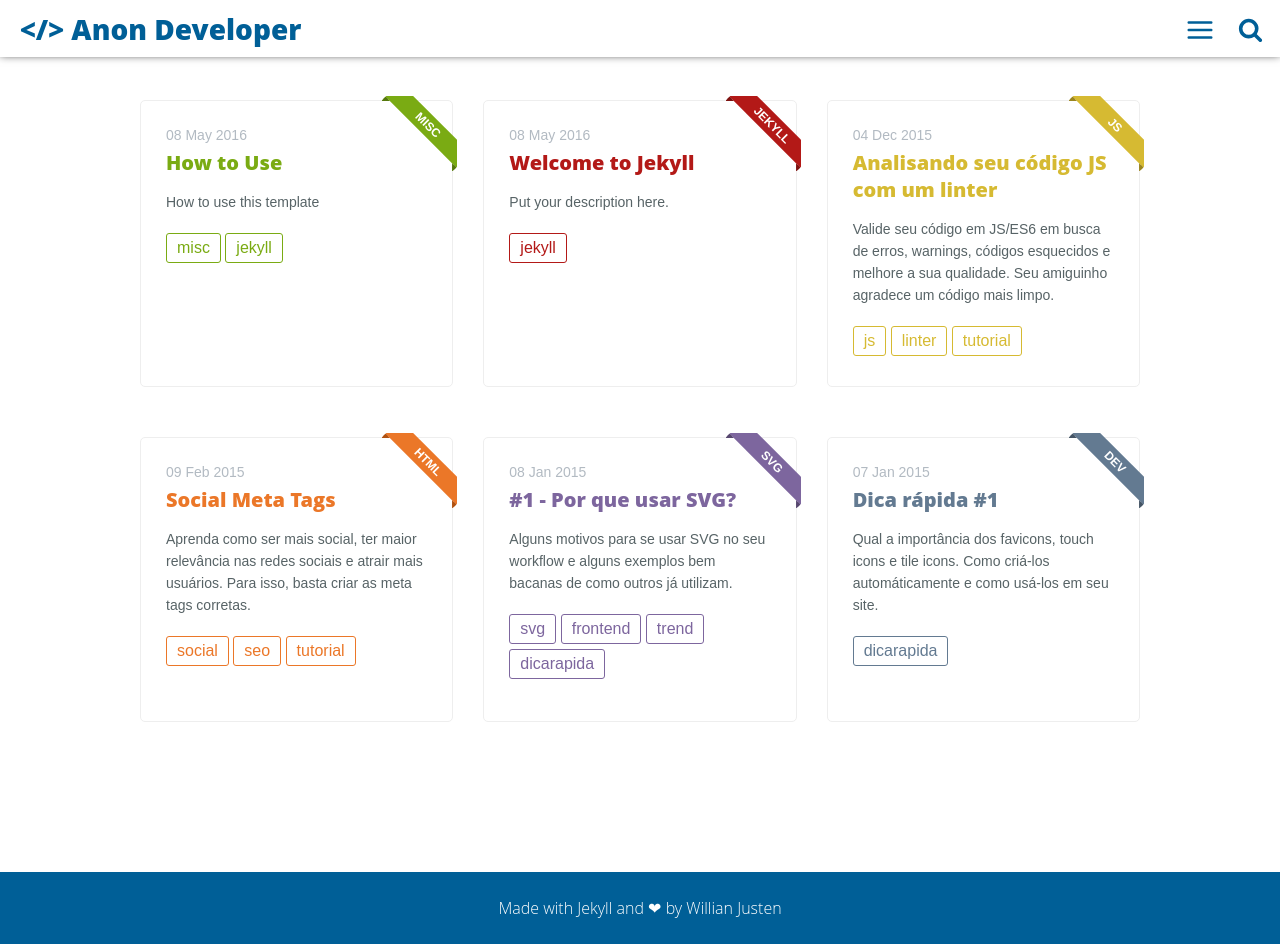
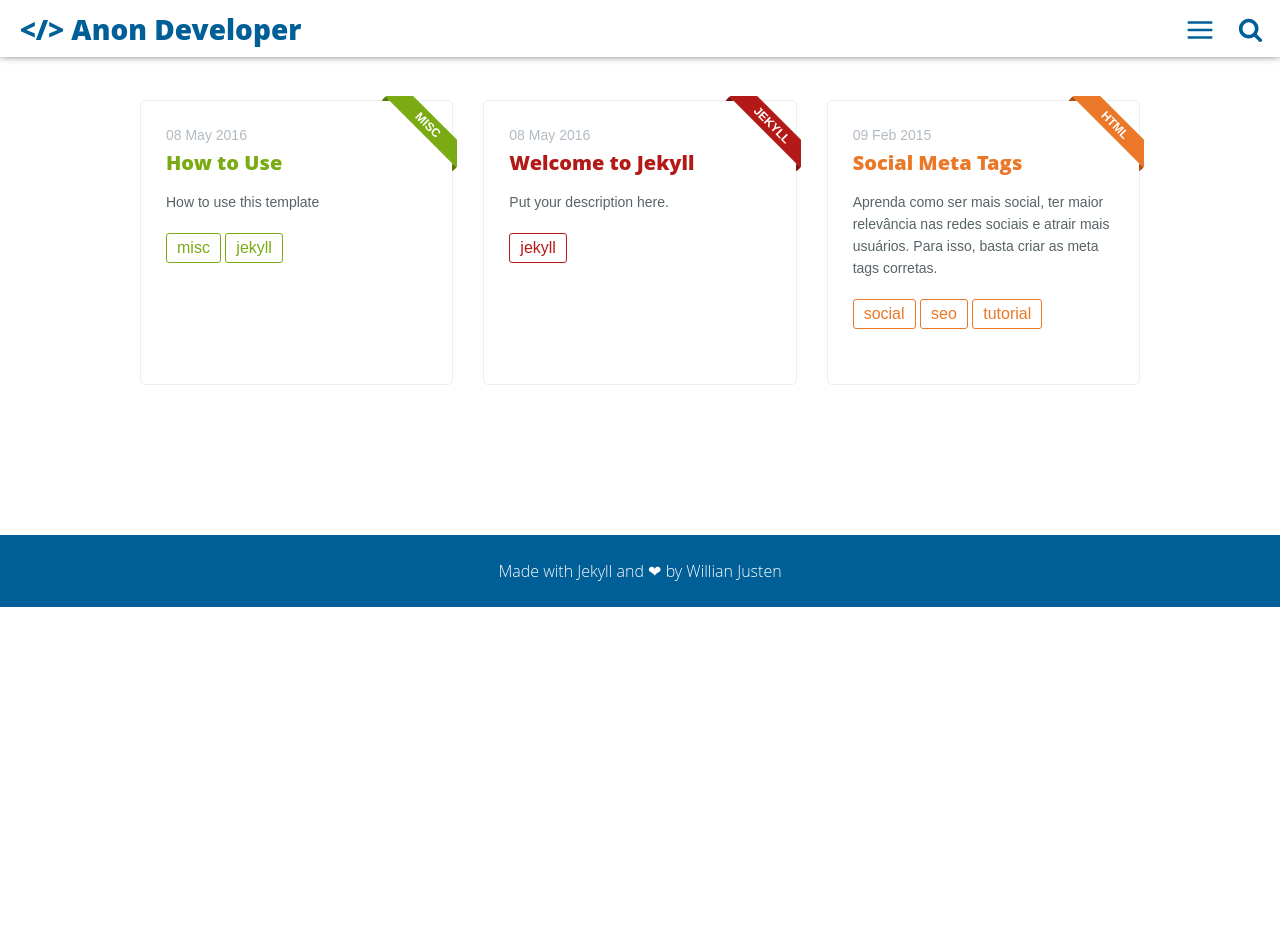
Before and after one commit to s-flow/s-flow.github.io, a Jekyll site: the page built from index.html, in a window 1280 px wide and 944 px high. Built offline with Jekyll 4.4.1, drawn with Linux system fonts in a browser that asks for light colours; part of the change alters nothing that is shown.

Commit message:
프로필 업데이트
프로필 업데이트 및 더미 파일 삭제

```diff
--- a/_config.yml
+++ b/_config.yml
@@ -1,14 +1,14 @@
 # Site settings
 title: s-flow's blog
 description: programming study blog
-baseurl: "/" # the subpath of your site, e.g. /blog
+baseurl: "" # the subpath of your site, e.g. /blog
 url: "https://s-flow.github.io" # the base hostname & protocol for your site e.g. http://willianjusten.com.br
 
 # User settings
 username: hyerim
 user_description: developer
 email: s.flow.origin@gmail.com
-github_username:  s-flow.github.io
+github_username:  s-flow
 
 
 # Build settings
--- a/_posts/2015-01-07-dica-rapida-1.md
+++ /dev/null
@@ -1,148 +0,0 @@
----
-layout: post
-title: "Dica rápida #1"
-date: 2015-01-07 21:31:05
-description: "Detalhes fazem a diferença, vamos falar sobre Favicons, Touch Icons e Tile Icons e como eles fazem a diferença."
-main-class: 'dev'
-color: '#637a91'
-tags:
-- "dicarapida"
-twitter_text: "Favicons, touch icons e tile icons..."
-introduction: "Qual a importância dos favicons, touch icons e tile icons. Como criá-los automáticamente e como usá-los em seu site."
----
-
-Já que estou participando da campanha do [Fernando Daciuk](http://blog.da2k.com.br/) que é o **#1postperday**, resolvi criar uma outra hashtag, que será a **#dicarapida**. Como o próprio nome diz, serão dicas rápidas, mas que as vezes a gente não faz ou esquece ou ninguém falou por ser "bobo".
-
-A minha ideia também será postar coisas em um nível também iniciante, assim ajuda uma galera nova, que está começando agora.
-
-## Favicons
-
-![Favicons](/assets/img/dica-rapida-1/favicons.png)
-
-Pequenos e bastante simples, mas que já ajudam a identificar um site sem necessidade de mais nenhuma informação. Aposto que você sabe todos os sites que estão abertos na imagem acima =)
-
-Antigamente os favicons eram somente na extensão `.ico` e possuiam um tamanho padrão de `16x16`. E a partir da windows 7, com a possibilidade de se adicionar sites na barra de tarefas o tamanho foi passado para 3 versões:
-
-* `16x16`: tamanho na barra de endereço
-* `32x32`: ícone na barra de tarefas ou atalhos
-* `24x24`: favorito no browser
-
-Mas se você acha que irá precisar criar então 3 arquivos diferentes, se enganou, a extensão `.ico` permite ter várias dimensões em um mesmo arquivo. E se você quiser gerar automático, tem esse [site aqui](http://www.favicomatic.com/).
-
-### E como faço isso funcionar?
-
-Basta adicionar a seguinte `meta tag` no `head`:
-
-{% highlight html %}
-<link rel="shortcut icon" href="/img/icons/favicon.ico" type="image/x-icon">
-{% endhighlight %}
-
-Algumas pessoas apoiam utilizar um formato mais adaptável que é o `png` usando as novas meta tags com size, como mostrado no código abaixo:
-
-{% highlight html %}
-<link rel="icon" type="image/png" href="/favicon-16x16.png" sizes="16x16">
-<link rel="icon" type="image/png" href="/favicon-32x32.png" sizes="32x32">
-<link rel="icon" type="image/png" href="/favicon-96x96.png" sizes="96x96">
-{% endhighlight %}
-
-### Mas se pode usar png, por que você vem me falar para usar o formato .ico que é velho??
-
-Simples! Nesse caso, eu digo que em time que se está ganhando não se mexe. É utilizado já deve ter uns 10 anos e funciona com suporte para browser novo, velho, ATÉ NO IE FUNCIONA! Então deixa eles felizes com um ícone pelo menos.
-
-## Touch Icons
-
-Com o advento dos devices da apple, ela decidiu criar meta-tags para lerem ícones de diferentes tamanhos e formatos, possibilitando uma qualidade maior quando o ícone fosse colocado na *home screen* ou favoritado no safari.
-
-De acordo com as versões do iOS e o aparelho, temos os seguintes tamanhos:
-
-<table style="width: 800px">
-<tbody><tr>
-<th>Device</th>
-<th>Screen</th>
-<th>iOS version</th>
-<th>Icon size</th>
-</tr><tr>
-</tr><tr>
-<td rowspan="4">iPhone</td>
-<td rowspan="2">Classic</td>
-<td>6 and prior</td>
-<td>57x57</td>
-</tr>
-<tr>
-<td>7</td>
-<td>60x60</td>
-</tr>
-<tr>
-<td rowspan="2">Retina</td>
-<td>6 and prior</td>
-<td>114x114</td>
-</tr>
-<tr>
-<td>7</td>
-<td>120x120</td>
-</tr>
-<tr>
-<td rowspan="4">iPad</td>
-<td rowspan="2">Classic</td>
-<td>6 and prior</td>
-<td>72x72</td>
-</tr>
-<tr>
-<td>7</td>
-<td>76x76</td>
-</tr>
-<tr>
-<td rowspan="2">Retina</td>
-<td>6 and prior</td>
-<td>144x144</td>
-</tr>
-<tr>
-<td>7</td>
-<td>152x152</td>
-</tr>
-</tbody></table>
-
-####JESUS, MARIA, JOSÉ, É IMAGEM PARA CARAMBA! NÃO VOU FAZER ISSO!
-
-Relaxa amigo, existem geradores na net, esses dois abaixo são muito bons:
-
-* [Real Favicon Generator](http://realfavicongenerator.net/)
-* [Iconogen](http://iconogen.com/)
-
-E como faço para os apps lerem isso aí?
-
-{% highlight html %}
-<link rel="apple-touch-icon" sizes="57x57" href="/apple-touch-icon-57x57.png">
-<link rel="apple-touch-icon" sizes="114x114" href="/apple-touch-icon-114x114.png">
-<link rel="apple-touch-icon" sizes="72x72" href="/apple-touch-icon-72x72.png">
-<link rel="apple-touch-icon" sizes="144x144" href="/apple-touch-icon-144x144.png">
-<link rel="apple-touch-icon" sizes="60x60" href="/apple-touch-icon-60x60.png">
-<link rel="apple-touch-icon" sizes="120x120" href="/apple-touch-icon-120x120.png">
-<link rel="apple-touch-icon" sizes="76x76" href="/apple-touch-icon-76x76.png">
-<link rel="apple-touch-icon" sizes="152x152" href="/apple-touch-icon-152x152.png">
-{% endhighlight %}
-
-E prontinho, olha que legal, já funciona!!
-
-![Imagem em um ipad](/assets/img/dica-rapida-1/icon-apple-circle.png)
-
-## Tile Icons
-
-Com o desenvolvimento do windows 8 e do surface, agora temos aquela interface flat e os ícones também mudaram. Para se adaptar a isso, a M$ também resolveu criar suas meta tags e passou a definí-las como `tiles`.
-
-Para fazer funcionar, basta adicionar as seguintes linhas no head:
-
-{% highlight html %}
-<meta name="msapplication-TileColor" content="#0562DC">
-<meta name="msapplication-TileImage" content="/mstile-144x144.png">
-{% endhighlight %}
-
-#### E como faço para testar se eu não uso essa porcaria de windows 8?
-
-Tem [esse site](http://www.buildmypinnedsite.com/), que cria o tile e ainda mostra um preview para você.
-
-## Conclusão
-
-Pequenos detalhes fazem grandes diferenças e passam de simples sites feitos por sobrinhos, para sites profissionais. Se liga, faz um trabalho legal e será recompensado.
-
-Fica aqui a primeira #dicarapida, quer que eu fale de algum assunto? Manda para [@willian_justen](https://twitter.com/Willian_justen) com a hashtag ou comenta aqui embaixo.
--- a/_posts/2015-01-08-por-que-usar-svg.md
+++ /dev/null
@@ -1,86 +0,0 @@
----
-layout: post
-title: "#1 - Por que usar SVG?"
-date: 2015-01-08 08:39:47
-description: "O SVG finalmente começa dar o ar das graças e você vai saber aqui o porquê disso."
-main-class: 'svg'
-color: '#7D669E'
-tags:
-- svg
-- frontend
-- trend
-- "dicarapida"
-image: "/assets/img/por-que-usar-svg/coloridos.jpg"
-categories:
-- "O mundo mágico do SVG"
-twitter_text: "Por que você deveria estar usando SVG?"
-introduction: "Alguns motivos para se usar SVG no seu workflow e alguns exemplos bem bacanas de como outros já utilizam."
----
-
-## Meu histórico
-
-Muita gente sabe que eu ❤ SVG e que venho tentado evangelizar de todas as formas essa tecnologia em todo lugar que eu passo. Meu primeiro trabalho foi a [Awesome-SVG](https://github.com/willianjusten/awesome-svg), que pode não parecer, mas deu um trabalho do caramba juntar todo conteúdo possível desse assunto, organizar, separar e ainda manter atualizado.
-
-Essa semana eu e meu amigo [Lucas Maia](https://github.com/lucasmaiaesilva) lançamos a tradução do [SVG Pocket Guide](http://svgpocketguide.com/) e que inclusive está [open source](https://github.com/jonitrythall/svgpocketguide/blob/master/svgpocketguide-ptbr.md) (Viu algum erro? Manda um Pull Request! É difícil fazer tudo sem nenhum errinho xD).
-
-Também palestrei no [Front in Bahia 2014](http://www.frontinbahia.com.br/) para substituir nosso amigo [Wilson Mendes](https://twitter.com/willmendesneto) que infelizmente não pôde participar. E foi lá que eu resolvi que iria contribuir mais com a comunidade, foi uma experiência tão boa e os feedbacks tão incríveis, que agora não quero mais parar =)
-
-Depois de ter feito essas coisas, algumas pessoas já ligam SVG a minha pessoa, como o Suissa diz: "o piá do SVG". E aí com isso, sempre recebo muitas perguntas e a principal delas é:
-
-## Por que usar SVG?
-
-Bom, pretendo fazer desse post, uma série sobre SVG, então serei bastante breve nesse post e só mostrar alguns dos motivos, se depois de todos eles, você não se interessar...<s>Posso fazer nada</s>
-
-### Rico em Detalhes e Cores
-
-![Coração feito de ícones coloridos](/assets/img/por-que-usar-svg/coloridos.jpg)
-
-Fonte: [Designmodo](http://designmodo.com/flat/)
-
-### Interativo e Estilizável via CSS
-
-![Ícone de uma lâmpada](/assets/img/por-que-usar-svg/animacao.gif)
-
-Fonte: [tutsplus](http://tutsplus.github.io/Styling-Iconic/styling/index.html)
-
-### Responsivo
-
-![Imagem de uma logo em vários tamanhos](/assets/img/por-que-usar-svg/responsivo.png)
-
-Fonte: [Codrops](http://tympanus.net/codrops/2014/08/19/making-svgs-responsive-with-css/)
-
-### Animações de alto nível
-
-![Animação desenhando uns frascos](/assets/img/por-que-usar-svg/animacao-2.gif)
-
-Fonte: [Panizzon](http://panizzon.ind.br/)
-
-### Perfeito para representação Gráfica
-
-![Gráfico](/assets/img/por-que-usar-svg/grafico.png)
-
-Fonte: [D3 example](http://bl.ocks.org/Caged/6476579)
-
-### Efeitos e Filtros
-
-![Uma imagem com diferentes efeitos](/assets/img/por-que-usar-svg/filtros.png)
-
-Fonte: [Web Platform](http://docs.webplatform.org/wiki/svg/tutorials/smarter_svg_filters)
-
-### Mais qualidades?
-
-* [Boa Compatibilidade](http://caniuse.com/#search=svg)
-* Podem ser minificados (Gzip)
-* [Maior Acessibilidade](http://www.sitepoint.com/tips-accessible-svg/)
-* Elementos de DOM para serem editados separadamente
-* É tudo código!! =)
-
-### Concluindo...
-
-Sabia de tudo? Se sabia porque não está usando?? Se está usando, se mostre! Contribue! Me chama no [twitter](http://twitter.com/Willian_justen), manda um Pull Request na [awesome-svg](https://github.com/willianjusten/awesome-svg), faz o caralho a 4 cara!
-
-Deixo para vocês uma última imagem e um link falando sobre quais as tendências de 2015, advinha quem aparece para caramba lá :p
-
-![SVG Trends](https://ihatetomatoes.net/wp-content/uploads/2014/12/img_assets_svg.jpg)
-
-[Design Trends de 2015](http://foundersgrid.com/design-trends-2015)
--- a/_posts/2015-12-04-analisando-seu-codigo-js-com-linter.md
+++ /dev/null
@@ -1,170 +0,0 @@
----
-layout: post
-title: "Analisando seu código JS com um linter"
-date: 2015-12-04 22:43:23
-image: '/assets/img/linter/errors-list.png'
-description: 'Valide seu código em JS/ES6 em busca de erros, warnings, códigos esquecidos e melhore a sua qualidade. Seu amiguinho agradece um código mais limpo.'
-main-class: 'js'
-color: '#D6BA32'
-tags:
-- js
-- linter
-- tutorial
-categories:
-twitter_text: 'Valide seu código em JS/ES6 em busca de erros e melhore a sua qualidade.'
-introduction: 'Valide seu código em JS/ES6 em busca de erros, warnings, códigos esquecidos e melhore a sua qualidade. Seu amiguinho agradece um código mais limpo.'
----
-
-## Introdução
-
-Faaaala pessoal, fazia muito tempo que eu não escrevia e confesso que isso já estava me agoniando. Então resolvi voltar a <s>falar besteiras</s> escrever!!
-
-Como não poderia deixar de ser, estou escrevendo ouvindo música. A playlist de hoje é [Brains](https://open.spotify.com/user/spotifybrazilian/playlist/0nUucSaL2BGl2VZlbY5TwR), uma playlist que está sendo montada lá na [CCXP](http://www.ccxp.com.br/), muita música maneira! Bota para tocar e vai lendo =D
-
-## Qualidade de Código
-
-Provavelmente você já passou horas escrevendo seu código lindo e aí, do nada, ele parou de funcionar. Então você ficou mais perdido que o John Travolta no Discurso da Dilma.
-
-![John Travolta Meme](https://media.giphy.com/media/FWXpxEbWcOapq/giphy.gif)
-
- Você, então, em toda sua humildade, chegou para um amigo e pediu para ele dar uma olhada e ele falou frases assim:
-
-> Você esqueceu de colocar o ponto e vírgula no final da linha. <br/>
-> Essa variável tá escrita errada, faltou um 'a' ali. <br/>
-> Cara, esse método não existe nessa linguagem...
-
-Se você já ficou puto com isso, sinta-se abraçado, porque eu também já cansei de cometer esses erros bobos que dava vontade de bater com a cara na parede depois de descobrir. Mas não fui só eu, nem só você, isso é normal do ser humano, não somos máquinas e as vezes uns detalhes passam sem percerbermos.
-
-No momento você está igual o John Travolta de novo.
-
-![John Question](https://media.giphy.com/media/FxufOs6bQwxO0/giphy.gif)
-
-## Entendi seu ponto, mas como evitar isso?
-
-Pensando nisso, foram criadas várias ferramentas para fazer análise por você. Seguem as principais e mais famosas:
-
-- [JSlint](http://www.jslint.com/)
-- [JSHint](http://jshint.com/)
-- [Eslint](http://eslint.org/)
-
-Cada uma dessas ferramentas possui um módulo no npm e podem ser fácilmente instaladas.
-
-{% highlight  bash %}
-
-npm install -g jslint
-
-npm install -g jshint
-
-## para poder fazer lint de ES6 e JSX
-npm install -g eslint
-npm install -g babel-eslint
-
-{% endhighlight %}
-
-E todas elas também possuem integrações com vários editores de código como Sublime, Atom, Brackets, etc...
-
-## Mas como elas funcionam?
-
-Cada uma dessas ferramentas lê seus arquivos desejados e percorre pelos mesmos buscando por erros ou definições que as próprias consideram como má prática e para cada um dos erros, elas reportam ao final.
-
-Para os próximos passos, vou ensinar utilizando o `eslint`, que julgo o melhor dos Linters na atualidade, visto que ele dá um ótimo suporte a `ES6` e `JSX`, além do padrão do JS.
-
-Após instalado o `eslint`, vá até o diretório do seu projeto, digite `eslint --init` e responda as perguntas de acordo com sua necessidade, segue abaixo o print de um uso meu.
-
-![Print do eslint sendo usado](/assets/img/linter/eslint.png)
-
-Após isso, será criado um arquivo chamado `.eslintrc` dentro da pasta raiz do seu projeto, contendo informações parecidas com:
-
-{% highlight js %}
-module.exports = {
-    "rules": {
-        "indent": [
-            2,
-            4
-        ],
-        "quotes": [
-            2,
-            "single"
-        ],
-        "linebreak-style": [
-            2,
-            "unix"
-        ],
-        "semi": [
-            2,
-            "always"
-        ]
-    },
-    "env": {
-        "es6": true,
-        "browser": true
-    },
-    "extends": "eslint:recommended",
-    "ecmaFeatures": {
-        "jsx": true,
-        "experimentalObjectRestSpread": true
-    },
-    "plugins": [
-        "react"
-    ]
-};
-{% endhighlight %}
-
-Se você quiser entender tudo que ele escreveu ali, dá uma olhadinha na [documentação](http://eslint.org/docs/user-guide/configuring) é super detalhada e bem explicada.
-
-Tendo já o arquivo, basta você rodar no terminal em cima do arquivo desejado e ele fará o report se algum erro acontecer, como, por exemplo, tendo um arquivo js:
-
-{% highlight js %}
-(function () {
-    'use strict';
-
-    const a = 'will';
-
-    function() {
-        console.log('Hello!')
-    }
-
-})()
-{% endhighlight %}
-
-Se eu rodar o `eslint` no terminal analisando esse código, ele vai me retornar os seguintes erros:
-
-![imagem mostrando os erros como variável não utilizada e falta de ponto e vírgula](/assets/img/linter/erro-1.png)
-
-Eu criei uma variável `a`, mas nunca utilizei no meu código, eu usei console.log num código que vai para produção e ainda esqueci de colocar o ponto e vírgula no final do código!
-
-Para um código pequeno desses, talvez não fizesse diferença, mas pense num código beeeem maior, ele pode ser uma mão na roda =D
-
-Mas rodar isso o tempo todo no terminal é ruim, até mesmo se colocarmos num gulp/grunt da vida, o legal é mostrar no nosso editor. Se você usa Sublime Text, continua lendo aí, que vou mostrar a cereja do bolo!
-
-## Usando o eslint no Sublime
-
-Primeiro de tudo, espero que você tenha instalado o [Package Control](https://packagecontrol.io/installation) no seu Sublime. Depois disso, mande instalar o [SublimeLinter](http://sublimelinter.readthedocs.org/en/latest/installation.html#installing-via-pc) e o [SublimeLinter-contrib-eslint](https://github.com/roadhump/SublimeLinter-eslint#plugin-installation), que vão fazer toda a integração e mágica.
-
-Feito isso, reinicie o seu Sublime e comece a escrever seu código JS! Quando tiver algum erro, ele irá te notificar com marcadores ao lado do erro e na parte inferior irá te avisar o erro. Como na imagem abaixo:
-
-![Sublime indicando os erros](/assets/img/linter/sublime.png)
-
-Se você for como eu e quiser ver todos os erros numa lista e poder navegar entre eles, aperte `cmd + shift + p` ou `ctrl + shift + p` e digite `linter show` e você verá uma opção igual da tela abaixo:
-
-![Opção](/assets/img/linter/show.png)
-
-Com essa opção selecionada, cada vez que você salvar o código, irá ver uma lista da seguinte forma:
-
-![Lista de erros](/assets/img/linter/errors-list.png)
-
-## Habilitando o Sublime para entender código ES6 + Eslint
-
-Caso o seu Sublime não identifique ES6 junto com o Eslint e não faça o lint correto, basta que você instale o plugin do [Babel](https://github.com/babel/babel-sublime) no seu Sublime. Com esse plugin instalado, defina que todos os arquivos JS e JSX serão interpretados como Babel, seguindo os seguintes passos:
-
-1) Abra um arquivo com a extensão JS ou JSX
-2) Vá na opção View do Menu
-3) Escolha Syntax -> Open all with current extension as... -> Babel -> JavaScript (Babel).
-
-Feito isso, seu Sublime já vai entender aquele código em ES6 e o lint passará a funcionar! Agora vai lá e comece a programar com qualidade!
-
-![John Kissing](https://media.giphy.com/media/D4QLJVmdHB44g/giphy.gif)
-
-## Conclusão
-
-Bom, é basicamente isso, se preocupe com seu código e evite demorar horas procurando o erro se uma ferramenta pode fazer por você.
```
Also changed, not shown: assets/img/blog-author.jpg.
